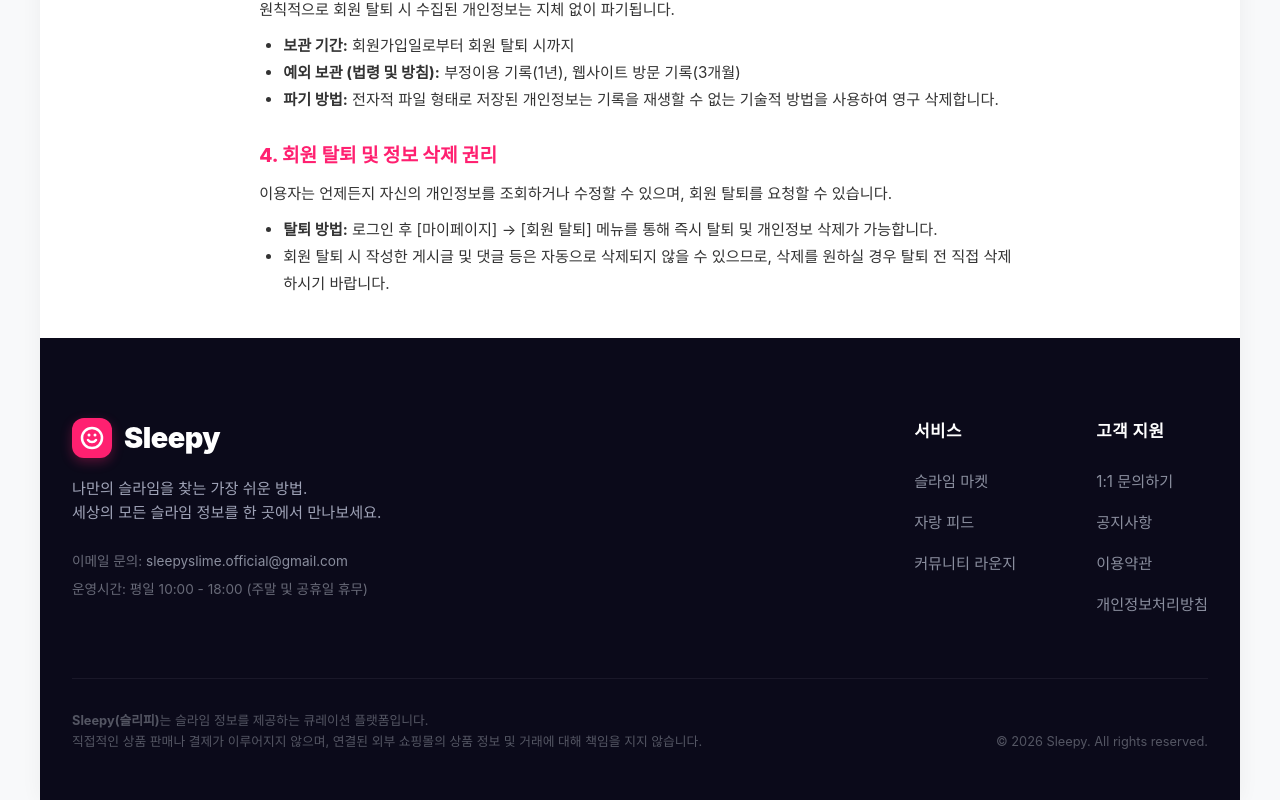
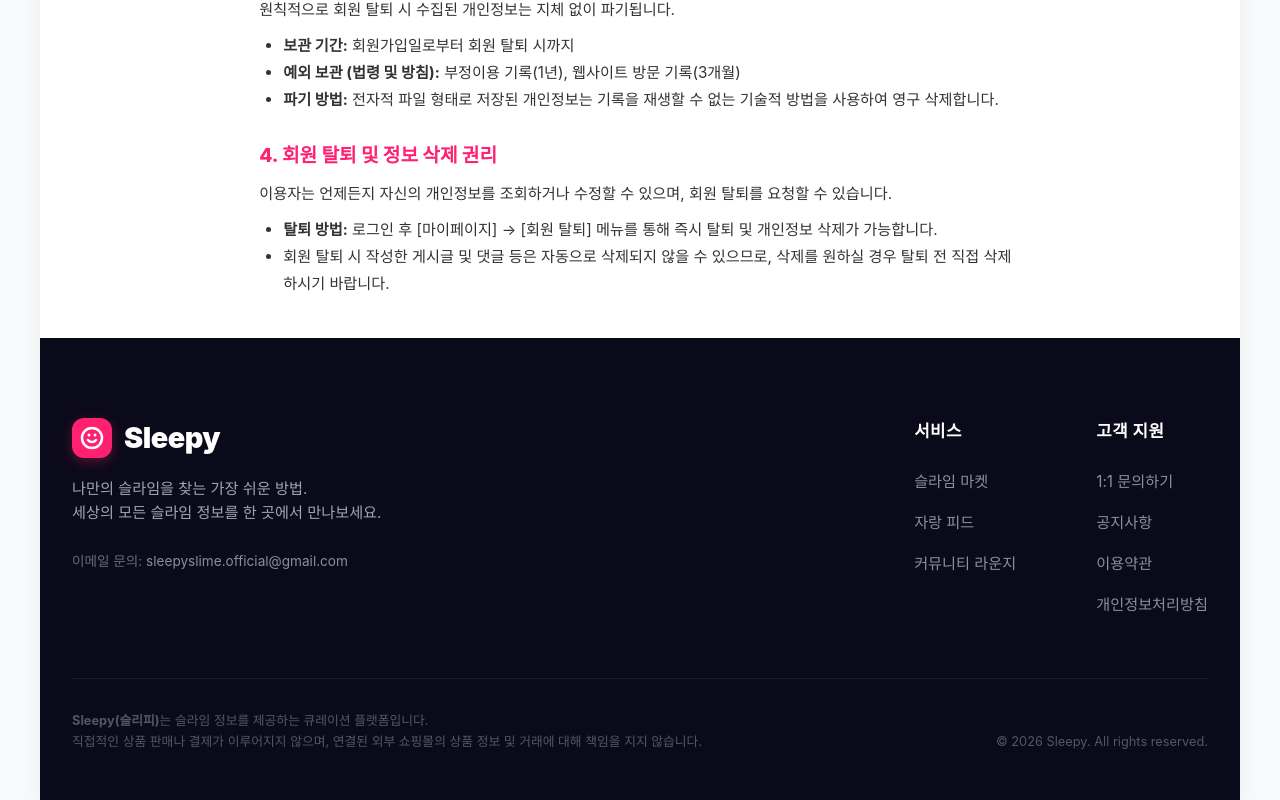
Before and after one commit to seungho7-1/sleepy-frontend, a React (Vite) app: page /privacy in a window 1280 px wide. Shown: the part 662-1462 px from the top of the page. Built offline with nearby package versions, Linux system fonts and the light colour scheme; no server answers; a web font is replaced by a local one.

Commit message:
style: Remove operating hours from footer

```diff
--- a/src/components/Footer.jsx
+++ b/src/components/Footer.jsx
@@ -30,7 +30,6 @@ export default function Footer() {
             </p>
             <div style={{ display: 'flex', flexDirection: 'column', gap: '0.5rem', fontSize: '0.85rem', color: '#686a78' }}>
               <span>이메일 문의: <a href="mailto:sleepyslime.official@gmail.com" style={{ color: '#8a8e9e', textDecoration: 'none', transition: 'color 0.2s' }} onMouseOver={(e)=>e.target.style.color='#fff'} onMouseOut={(e)=>e.target.style.color='#8a8e9e'}>sleepyslime.official@gmail.com</a></span>
-              <span>운영시간: 평일 10:00 - 18:00 (주말 및 공휴일 휴무)</span>
             </div>
           </div>
 
```
